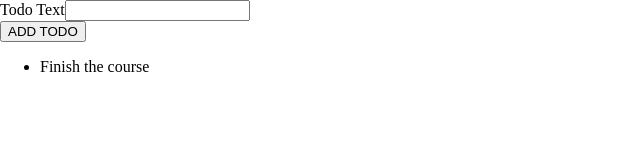
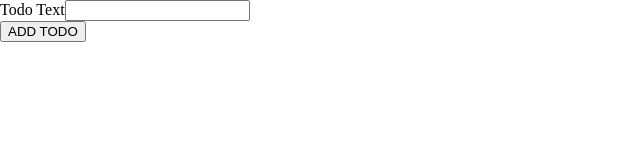
Before and after one commit to 3campos/TypeScript-Udemy, a React (Create React App) app in the folder react-project/: page / in a window 1280 px wide. Shown: the top 160 px of the page, without its empty margins (0-640 px from the left). Built offline with nearby package versions, Linux system fonts and the light colour scheme; the HTML template or start-up script is replaced by a standard one.

Commit message:
manage state by incorporating todo model

```diff
--- a/react-project/src/App.tsx
+++ b/react-project/src/App.tsx
@@ -1,13 +1,14 @@
-import React from 'react';
+import React, { useState } from 'react';
 
 import TodoList from './components/TodoList';
 import NewTodo from './components/NewTodo';
+import { Todo } from './todo.model';
 
 const App: React.FunctionComponent = props => {
-  const todos = [{id: 't1', text: 'Finish the course'}];
+  const [todos, setTodos] = useState<Todo[]>([]);
 
   const todoAddHandler = (text: string) => {
-    console.log(text)
+    setTodos([{id: Math.random().toString(), text: text}]);
   };
 
   return (
--- /dev/null
+++ b/react-project/src/todo.model.ts
@@ -0,0 +1,4 @@
+export interface Todo {
+    id: string;
+    text: string;
+}
```
